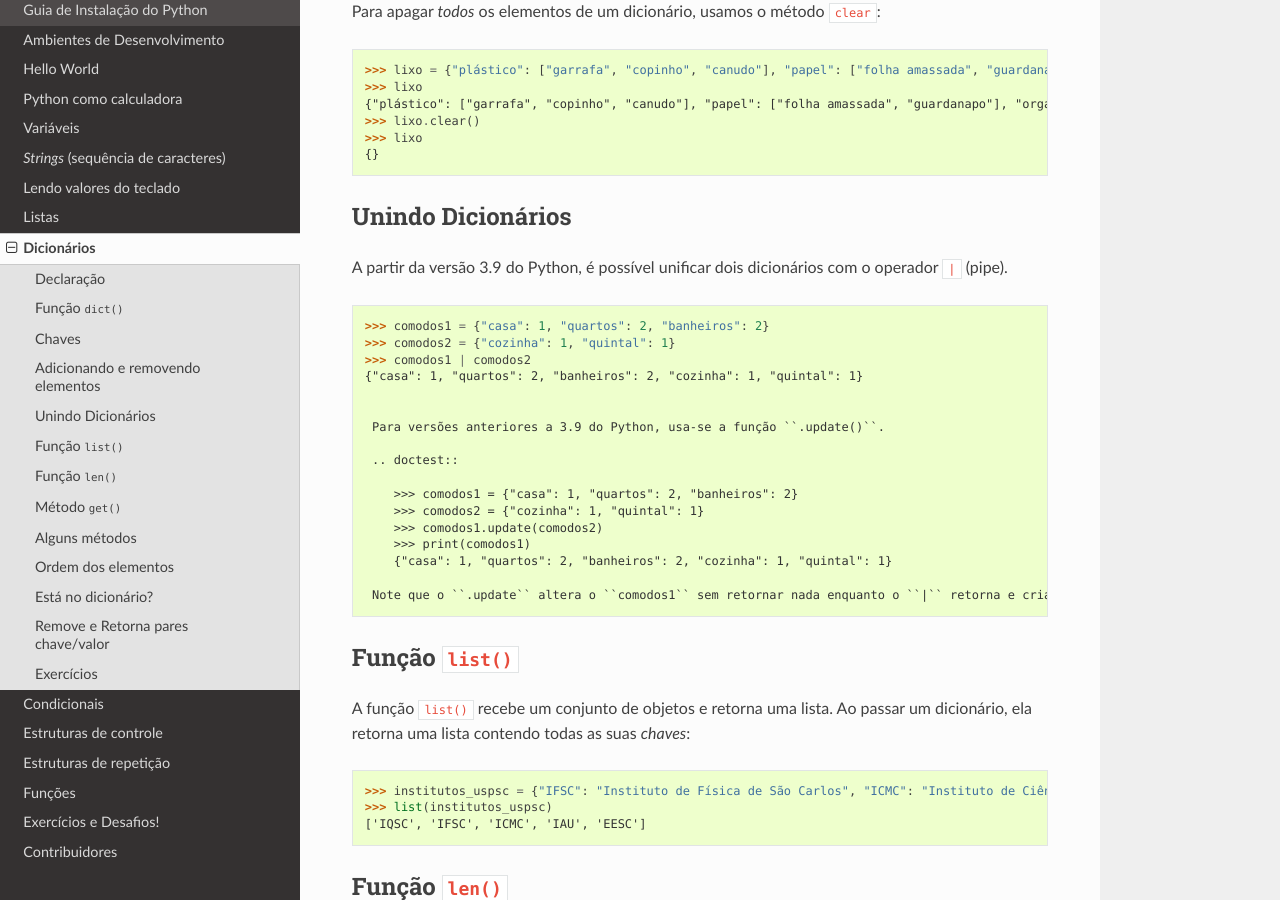
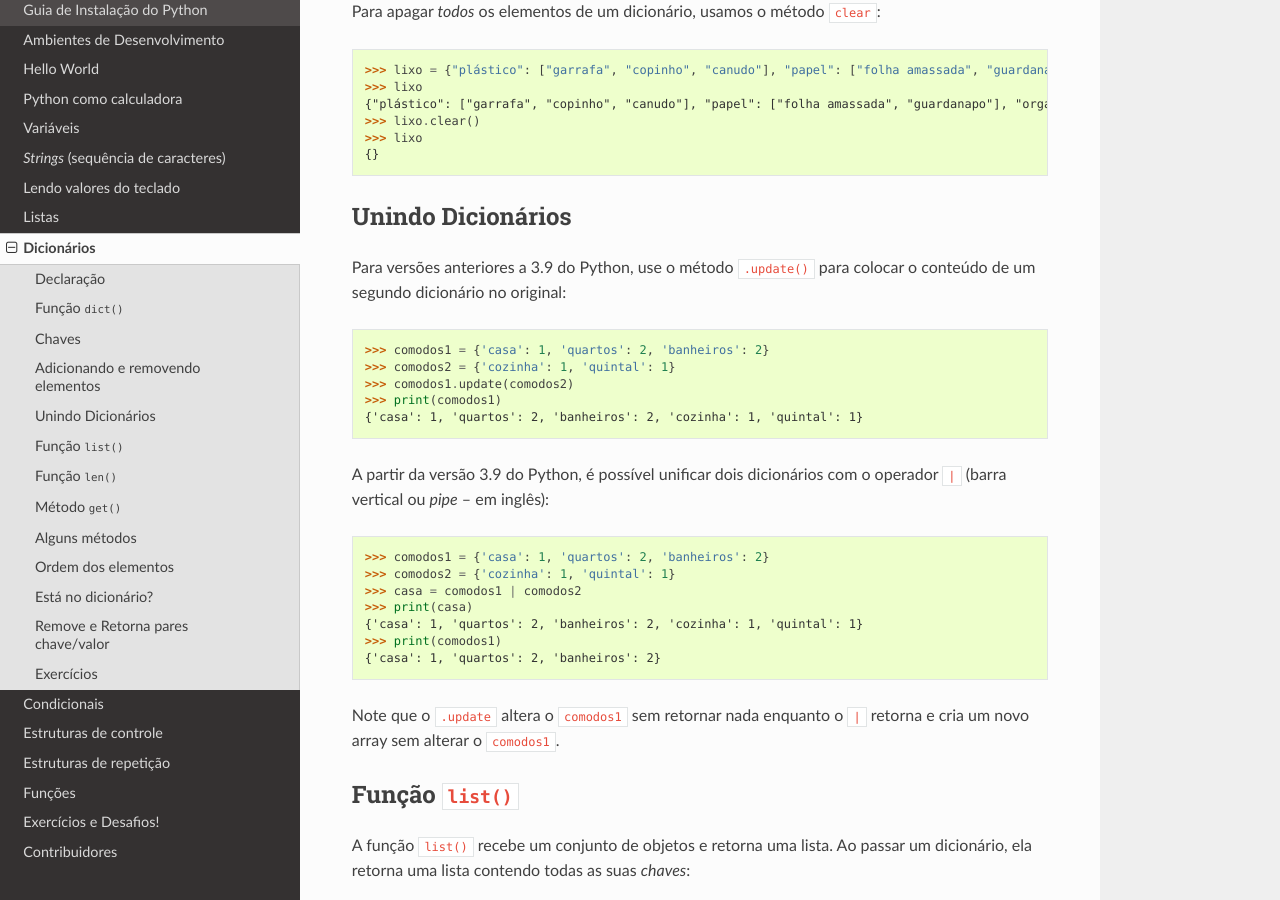
Before and after one commit to grupy-sanca/curso-python, a Sphinx documentation site: the page built from source/dicionarios.rst, in a window 1280 px wide and 900 px high, scrolled down 3169 px. Built offline with Sphinx 7.4.7 and the Read the Docs theme 2.0.0, drawn with Linux system fonts in a browser that asks for light colours.

Commit message:
dicionários: melhora texto sobre união
.

```diff
--- a/source/dicionarios.rst
+++ b/source/dicionarios.rst
@@ -165,27 +165,33 @@ Para apagar *todos* os elementos de um dicionário, usamos o método ``clear``:
 Unindo Dicionários
 ------------------
 
-A partir da versão 3.9 do Python, é possível unificar dois dicionários com o operador ``|`` (pipe).
+Para versões anteriores a 3.9 do Python, use o método ``.update()`` para
+colocar o conteúdo de um segundo dicionário no original:
 
 .. doctest::
 
-  >>> comodos1 = {"casa": 1, "quartos": 2, "banheiros": 2}
-  >>> comodos2 = {"cozinha": 1, "quintal": 1}
-  >>> comodos1 | comodos2
-  {"casa": 1, "quartos": 2, "banheiros": 2, "cozinha": 1, "quintal": 1}
+   >>> comodos1 = {'casa': 1, 'quartos': 2, 'banheiros': 2}
+   >>> comodos2 = {'cozinha': 1, 'quintal': 1}
+   >>> comodos1.update(comodos2)
+   >>> print(comodos1)
+   {'casa': 1, 'quartos': 2, 'banheiros': 2, 'cozinha': 1, 'quintal': 1}
 
+A partir da versão 3.9 do Python, é possível unificar dois dicionários com o
+operador ``|`` (barra vertical ou *pipe* -- em inglês):
 
-   Para versões anteriores a 3.9 do Python, usa-se a função ``.update()``.
+.. doctest::
 
-   .. doctest::
+  >>> comodos1 = {'casa': 1, 'quartos': 2, 'banheiros': 2}
+  >>> comodos2 = {'cozinha': 1, 'quintal': 1}
+  >>> casa = comodos1 | comodos2
+  >>> print(casa)
+  {'casa': 1, 'quartos': 2, 'banheiros': 2, 'cozinha': 1, 'quintal': 1}
+  >>> print(comodos1)
+  {'casa': 1, 'quartos': 2, 'banheiros': 2}
 
-      >>> comodos1 = {"casa": 1, "quartos": 2, "banheiros": 2}
-      >>> comodos2 = {"cozinha": 1, "quintal": 1}
-      >>> comodos1.update(comodos2)
-      >>> print(comodos1)
-      {"casa": 1, "quartos": 2, "banheiros": 2, "cozinha": 1, "quintal": 1}
+Note que o ``.update`` altera o ``comodos1`` sem retornar nada enquanto o ``|``
+retorna e cria um novo array sem alterar o ``comodos1``.
 
-   Note que o ``.update`` altera o ``comodos1`` sem retornar nada enquanto o ``|`` retorna e cria um novo array sem alterar o ``comodos1``.
 
 Função ``list()``
 -----------------
```
